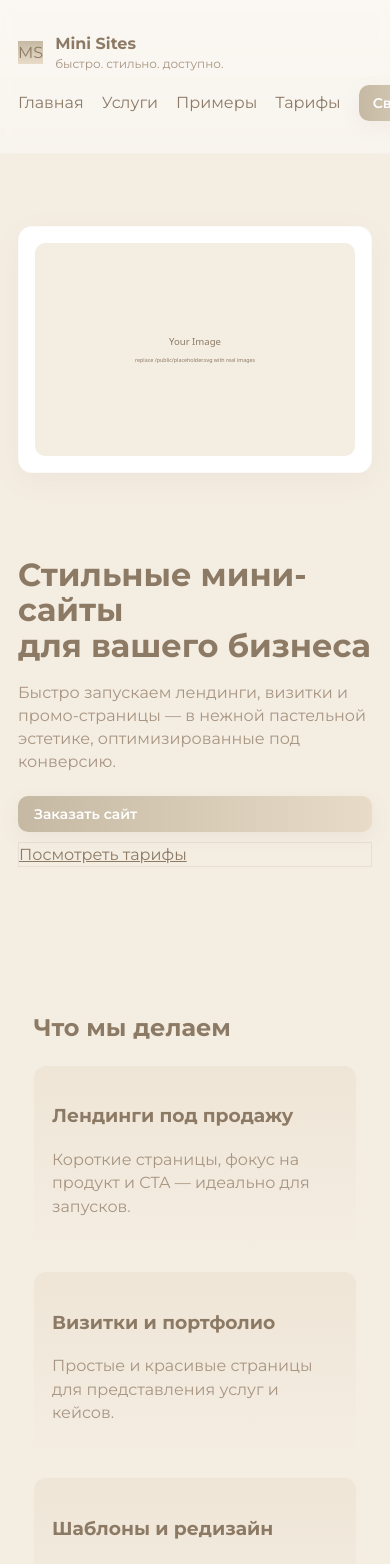
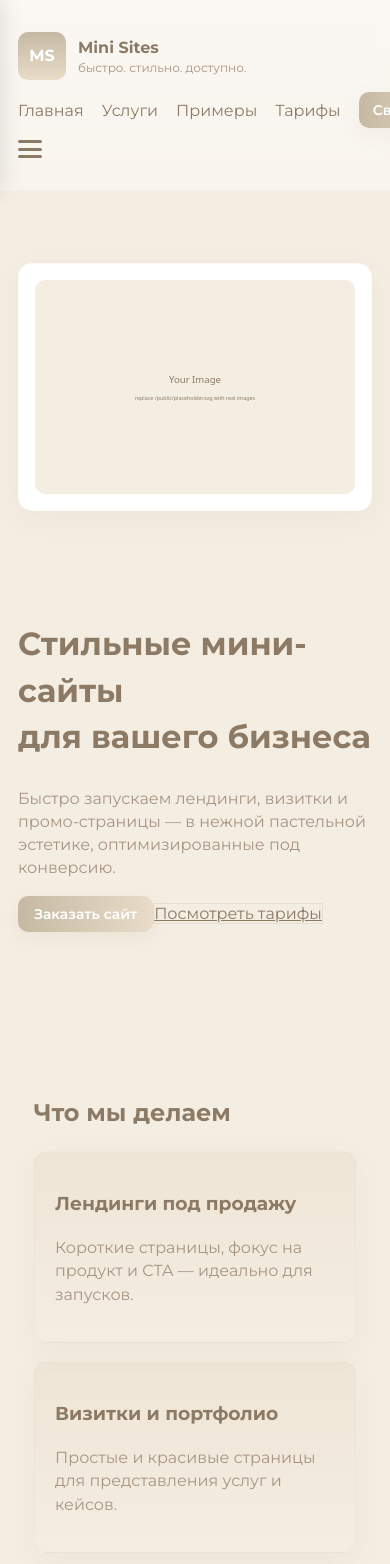
Before and after one commit to EgorSheredeko/reclama, a Next.js app: page / in a window 390 px wide. Shown: the top 1564 px of the page. Built offline with nearby package versions, Linux system fonts and the light colour scheme.

Commit message:
Hide scrollbars globally

```diff
--- a/src/app/layout.js
+++ b/src/app/layout.js
@@ -1,39 +1,18 @@
-import '../globals.css'
+// src/app/layout.js — серверный компонент, без "use client"
+import '../globals.css';
+import Header from '../components/Header';
 
 export const metadata = {
   title: 'Mini Sites — stylish landing & micro-sites',
-  description: 'We build minimal, lovely mini-sites and landing pages — fast and affordable.'
-}
+  description: 'Мы делаем мини-сайты быстро и стильно'
+};
 
 export default function RootLayout({ children }) {
   return (
     <html lang="ru">
       <body>
-        {/* Header */}
-        <header className="header">
-          <div className="container header-inner">
-            <div style={{display:'flex',alignItems:'center',gap:12}}>
-              <div className="logo" style={{
-                background:'linear-gradient(180deg,#C6B9A4,#E8DCC8)'
-              }}>MS</div>
-              <div>
-                <div style={{fontWeight:700}}>Mini Sites</div>
-                <div style={{fontSize:12,color:'var(--muted)'}}>быстро. стильно. доступно.</div>
-              </div>
-            </div>
-
-            <nav style={{display:'flex',gap:18,alignItems:'center'}}>
-              <a href="/" style={{textDecoration:'none',color:'var(--text)'}}>Главная</a>
-              <a href="/services" style={{textDecoration:'none',color:'var(--text)'}}>Услуги</a>
-              <a href="/portfolio" style={{textDecoration:'none',color:'var(--text)'}}>Примеры</a>
-              <a href="/pricing" style={{textDecoration:'none',color:'var(--text)'}}>Тарифы</a>
-              <a href="/contact" className="btn" style={{padding:'8px 14px'}}>Связаться</a>
-            </nav>
-          </div>
-        </header>
-
+        <Header />
         <main>{children}</main>
-
         <footer className="footer">
           <div className="container" style={{display:'flex',justifyContent:'space-between',alignItems:'center',gap:24,flexWrap:'wrap'}}>
             <div>
@@ -45,5 +24,5 @@ export default function RootLayout({ children }) {
         </footer>
       </body>
     </html>
-  )
+  );
 }
--- /dev/null
+++ b/src/components/Header.js
@@ -0,0 +1,47 @@
+// src/components/Header.js
+"use client";
+import { useState } from "react";
+
+export default function Header() {
+  const [menuOpen, setMenuOpen] = useState(false);
+
+  return (
+    <header className="header">
+      <div className="container header-inner">
+        <div style={{display:'flex',alignItems:'center',gap:12}}>
+          <div className="logo" style={{
+            width:48,height:48, borderRadius:10,
+            background:'linear-gradient(180deg,#C6B9A4,#E8DCC8)',
+            display:'flex',alignItems:'center',justifyContent:'center', fontWeight:700, color:'#fff'
+          }}>MS</div>
+          <div>
+            <div style={{fontWeight:700}}>Mini Sites</div>
+            <div style={{fontSize:12,color:'var(--muted)'}}>быстро. стильно. доступно.</div>
+          </div>
+        </div>
+
+        <nav style={{display:'flex',gap:18,alignItems:'center'}}>
+          <a href="/" style={{textDecoration:'none',color:'var(--text)'}}>Главная</a>
+          <a href="/services" style={{textDecoration:'none',color:'var(--text)'}}>Услуги</a>
+          <a href="/portfolio" style={{textDecoration:'none',color:'var(--text)'}}>Примеры</a>
+          <a href="/pricing" style={{textDecoration:'none',color:'var(--text)'}}>Тарифы</a>
+          <a href="/contact" className="btn" style={{padding:'8px 14px'}}>Связаться</a>
+        </nav>
+
+        <div className="burger" onClick={() => setMenuOpen(!menuOpen)}>
+          <span></span>
+          <span></span>
+          <span></span>
+        </div>
+
+        <div className={`mobile-nav ${menuOpen ? "open" : ""}`}>
+          <a href="/" onClick={() => setMenuOpen(false)}>Главная</a>
+          <a href="/services" onClick={() => setMenuOpen(false)}>Услуги</a>
+          <a href="/portfolio" onClick={() => setMenuOpen(false)}>Примеры</a>
+          <a href="/pricing" onClick={() => setMenuOpen(false)}>Тарифы</a>
+          <a href="/contact" className="btn" onClick={() => setMenuOpen(false)}>Связаться</a>
+        </div>
+      </div>
+    </header>
+  );
+}
--- a/src/globals.css
+++ b/src/globals.css
@@ -27,7 +27,12 @@ body {
 }
 
 /* Layout helpers */
-.container { max-width: 1100px; margin: 0 auto; padding: 48px 24px; }
+.container {
+  max-width: 1100px;
+  margin: 0 auto;
+  padding: 48px 24px;
+  transition: box-shadow 0.3s ease;
+}
 
 /* =========================
    Header
@@ -40,21 +45,65 @@ body {
   z-index: 50;
   border-bottom: 1px solid rgba(140,122,101,0.06);
 }
-.header-inner { display: flex; align-items: center; justify-content: space-between; gap: 24px; padding: 18px 0; }
+.header-inner {
+  display: flex;
+  align-items: center;
+  justify-content: space-between;
+  gap: 24px;
+  padding: 18px 0;
+}
 .logo { display: flex; align-items: center; gap: 12px; }
 .logo-icon {
   width: 48px;
   height: 48px;
   border-radius: 10px;
   background: linear-gradient(180deg,#C6B9A4,#E8DCC8);
-  display: flex; align-items: center; justify-content: center;
-  font-weight: 700; color: #fff;
+  display: flex;
+  align-items: center;
+  justify-content: center;
+  font-weight: 700;
+  color: #fff;
 }
 .logo-text .logo-name { font-weight: 700; }
 .logo-text .logo-slogan { font-size: 12px; color: var(--muted); }
 .nav { display: flex; gap: 18px; align-items: center; }
 .nav a { text-decoration: none; color: var(--text); }
 .btn-nav { padding: 8px 14px; }
+
+/* Mobile burger menu */
+.burger {
+  display: none;
+  flex-direction: column;
+  justify-content: space-between;
+  width: 24px;
+  height: 18px;
+  cursor: pointer;
+}
+.burger span {
+  display: block;
+  height: 3px;
+  background: var(--text);
+  border-radius: 2px;
+  transition: 0.3s;
+}
+.mobile-nav {
+  position: fixed;
+  top: 0;
+  left: -250px;
+  width: 250px;
+  height: 100%;
+  background: var(--white);
+  padding: 48px 24px;
+  display: flex;
+  flex-direction: column;
+  gap: 18px;
+  box-shadow: 4px 0 20px rgba(0,0,0,0.1);
+  transition: left 0.3s ease;
+  z-index: 100;
+}
+.mobile-nav.open {
+  left: 0;
+}
 
 /* =========================
    Buttons
@@ -69,87 +118,117 @@ body {
   text-decoration: none;
   box-shadow: 0 6px 20px rgba(140,122,101,0.08);
   transition: 0.3s ease;
-  transform: translateY(0);
   cursor: pointer;
+}
+.btn:hover, .btn-nav:hover {
+  transform: translateY(-3px);
+  opacity: 0.9;
 }
 .btn-outline {
   border: 1px solid rgba(140,122,101,0.12);
   background: transparent;
   color: var(--text);
 }
-.btn:hover, .btn-nav:hover { transform: translateY(-3px); opacity: 0.9; }
 
 /* =========================
    Hero Section
    ========================= */
-.hero { display: flex; gap: 40px; align-items: center; padding: 80px 0; }
+.hero {
+  display: flex;
+  gap: 40px;
+  align-items: center;
+  padding: 80px 0;
+}
 .hero-left, .hero-right { flex: 1; }
-.hero-text { max-width: 560px; }
-.hero-title { font-size: 44px; margin: 0; line-height: 1.1; }
-.hero-desc { margin-top: 18px; color: var(--muted); }
-.hero-buttons { display: flex; gap: 12px; margin-top: 22px; }
-.hero-card { width: 100%; max-width: 520px; }
-.hero-img { width: 100%; border-radius: 10px; display: block; }
+.hero-right { display: flex; align-items: center; justify-content: center; }
+.hero-img {
+  width: 100%;
+  max-width: 520px;
+  border-radius: 10px;
+  display: block;
+}
 
 /* =========================
    Sections & Grids
    ========================= */
 .section { padding: 64px 0; }
-.section-title { margin-top: 0; }
-.grid { display: grid; gap: 20px; grid-template-columns: repeat(3,1fr); margin-top: 18px; }
-.card { background: var(--white); border-radius: var(--radius); padding: 20px; box-shadow: 0 8px 30px rgba(140,122,101,0.06); border: 1px solid rgba(140,122,101,0.04); }
-.card-ghost { background: linear-gradient(180deg, rgba(232,220,200,0.45), rgba(244,237,226,0.45)); border-radius: 12px; padding: 18px; min-height: 140px; }
+.grid, .portfolio-grid, .pricing-grid { display: grid; gap: 18px; }
+.grid { grid-template-columns: repeat(3,1fr); margin-top: 18px; }
+.portfolio-grid { grid-template-columns: repeat(3,1fr); margin-top: 18px; }
+.pricing-grid { grid-template-columns: repeat(3,1fr); margin-top: 18px; }
+.card, .card-ghost {
+  border-radius: var(--radius);
+  padding: 20px;
+  box-shadow: 0 8px 30px rgba(140,122,101,0.06);
+  border: 1px solid rgba(140,122,101,0.04);
+  background: var(--white);
+}
+.card-ghost {
+  background: linear-gradient(180deg, rgba(232,220,200,0.45), rgba(244,237,226,0.45));
+  min-height: 140px;
+}
 .text-muted { color: var(--muted); }
 
-/* Portfolio */
-.section-portfolio { background: linear-gradient(180deg, rgba(255,255,255,0), rgba(232,220,200,0.25)); }
-.portfolio-grid { display: grid; grid-template-columns: repeat(3,1fr); gap: 18px; margin-top: 18px; }
+/* Portfolio images */
 .portfolio-img { width: 100%; border-radius: 8px; display: block; }
 
-/* Pricing grid */
-.pricing-grid { display: grid; grid-template-columns: repeat(3,1fr); gap: 18px; margin-top: 18px; }
+/* Pricing */
 .price { margin-top: 12px; }
 
-/* Forms (Contact page) */
+/* Forms */
 .form-label { display: block; margin-top: 12px; font-weight: 600; }
-.form-input { width: 100%; padding: 8px; margin-top: 6px; border-radius: var(--radius); border: 1px solid rgba(140,122,101,0.2); font-family: 'Montserrat', sans-serif; }
+.form-input { width: 100%; padding: 8px; margin-top: 6px; border-radius: var(--radius); border: 1px solid rgba(140,122,101,0.2); }
+
+/* Contact grid */
 .contact-grid { display: grid; grid-template-columns: 1fr 1fr; gap: 18px; margin-top: 18px; }
 
 /* =========================
    Footer
    ========================= */
-.footer { padding: 36px 0; border-top: 1px solid rgba(140,122,101,0.06); margin-top: 48px; color: var(--muted); }
-.footer-inner { display: flex; justify-content: space-between; align-items: center; gap: 24px; flex-wrap: wrap; }
+.footer {
+  padding: 36px 0;
+  border-top: 1px solid rgba(140,122,101,0.06);
+  margin-top: 48px;
+  color: var(--muted);
+}
+.footer-inner {
+  display: flex;
+  justify-content: space-between;
+  align-items: center;
+  gap: 24px;
+  flex-wrap: wrap;
+}
 .footer-name { font-weight: 700; }
 .footer-desc, .footer-right { font-size: 13px; color: var(--muted); }
 
 /* =========================
    Animations
    ========================= */
-.reveal { opacity: 0; transform: translateY(40px); transition: all 0.7s ease-out; }
-.reveal.show { opacity: 1; transform: translateY(0); }
+.reveal {
+  opacity: 0;
+  transform: translateY(40px);
+  transition: all 0.7s ease-out;
+}
+.reveal.show {
+  opacity: 1;
+  transform: translateY(0);
+}
 
 /* =========================
    Responsive
    ========================= */
-
-/* Large tablets / small desktops */
-@media (max-width:1200px) {
+@media (max-width:1200px){
   .container { padding: 40px 20px; }
-  .grid { grid-template-columns: repeat(2,1fr); }
-  .portfolio-grid { grid-template-columns: repeat(2,1fr); }
-  .pricing-grid { grid-template-columns: repeat(2,1fr); }
+  .grid, .portfolio-grid, .pricing-grid { grid-template-columns: repeat(2,1fr); }
   .hero { gap: 30px; padding: 60px 0; }
   .nav { gap: 12px; flex-wrap: wrap; }
 }
 
-/* Tablets / mobile */
-@media (max-width:900px) {
+@media (max-width:900px){
   .container { padding: 32px 18px; }
   .grid, .portfolio-grid, .pricing-grid { grid-template-columns: 1fr; }
   .hero { flex-direction: column-reverse; gap: 20px; padding: 50px 0; }
   .hero-left, .hero-right { width: 100%; }
-  .hero-text { max-width: 100%; }
   .card { padding: 16px; }
   .contact-grid { grid-template-columns: 1fr; }
   .header-inner, .footer-inner { flex-direction: column; align-items: flex-start; gap: 12px; }
@@ -157,11 +236,37 @@ body {
   .btn-nav { width: 100%; text-align: center; }
 }
 
-/* Small mobile devices */
-@media (max-width:500px) {
+@media (max-width:500px){
   .hero { padding: 40px 0; }
   .section { padding: 40px 16px; }
   .hero-title { font-size: 32px; }
   .hero-buttons { flex-direction: column; gap: 10px; }
   .btn { padding: 8px 16px; font-size: 14px; }
 }
+
+/* Mobile menu override */
+@media (max-width:768px){
+  .header-inner nav { display: none; }
+  .burger { display: flex; }
+}
+
+/* =========================
+   Hide scrollbar globally
+   ========================= */
+
+/* Chrome, Edge, Safari */
+*::-webkit-scrollbar {
+  width: 0px;
+  height: 0px;
+}
+
+/* Firefox */
+* {
+  scrollbar-width: none;
+  scrollbar-color: transparent transparent;
+}
+
+/* IE 10+ */
+* {
+  -ms-overflow-style: none;
+}
```
